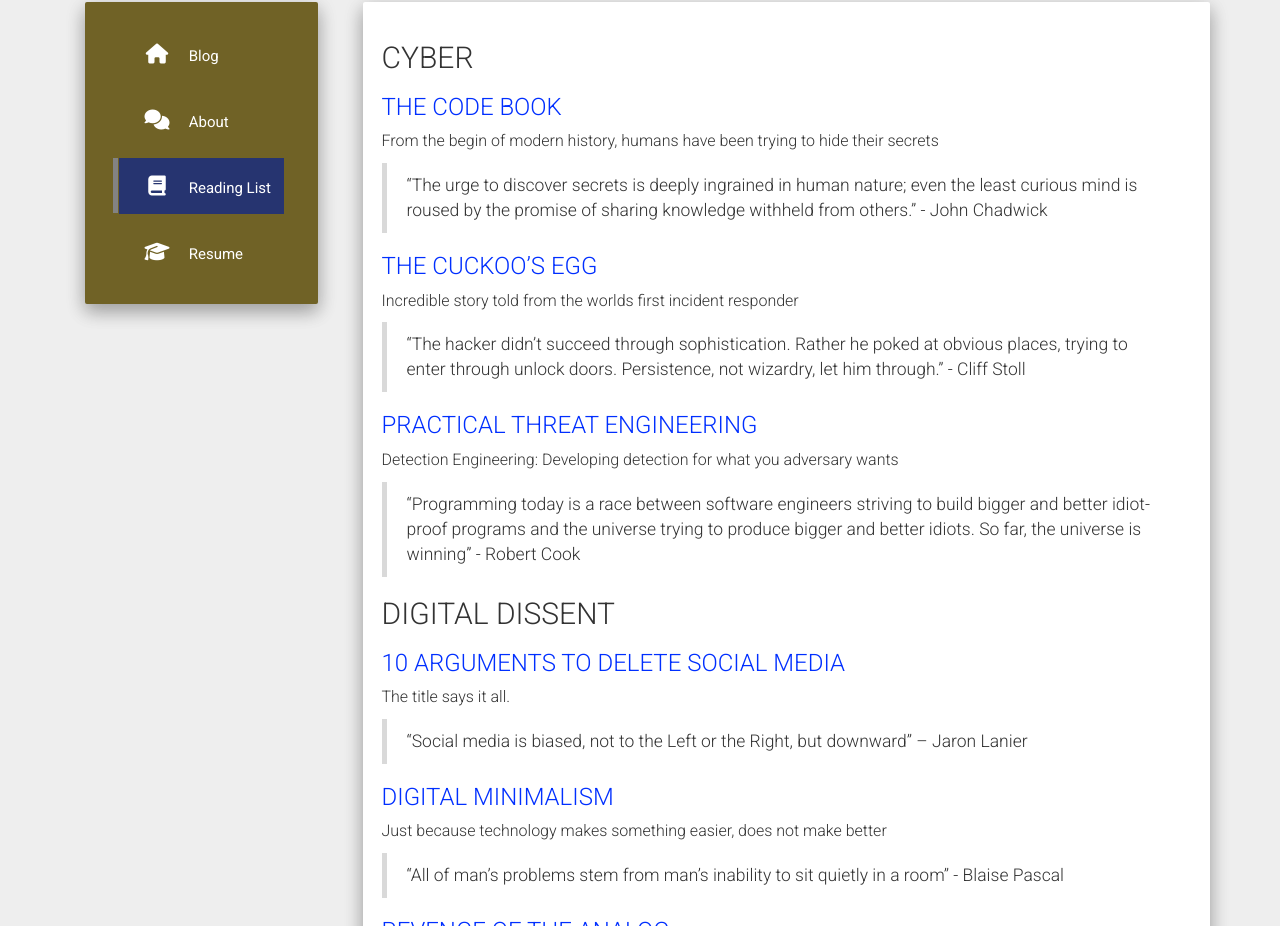
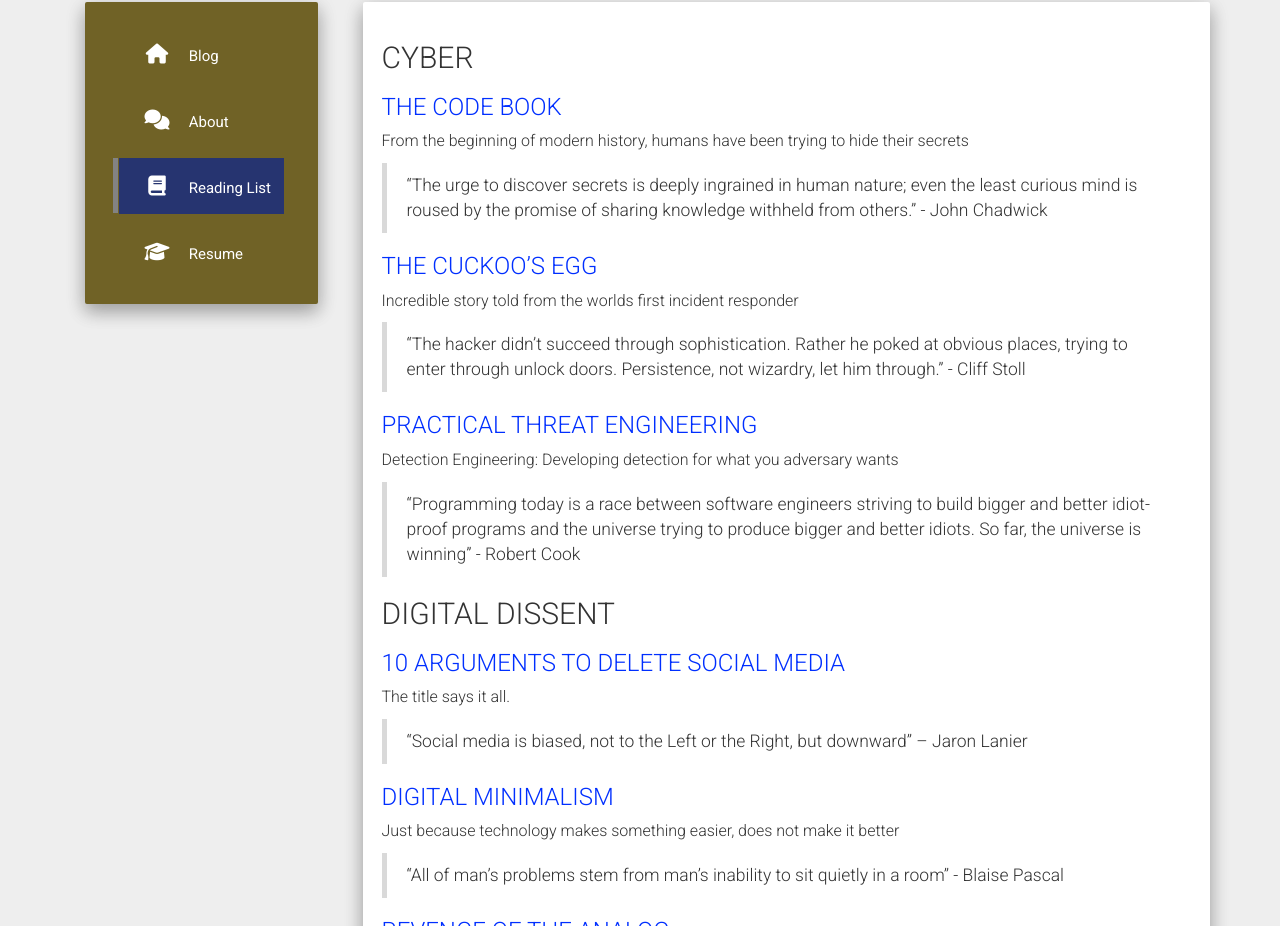
Before and after one commit to azotheblue/blog, a Jekyll site: the page built from readinglist.md, in a window 1280 px wide and 1400 px high. Shown: the part 262-1188 px from the top of the window. Built offline with Jekyll 4.4.1, drawn with Linux system fonts in a browser that asks for light colours; nearby versions of some CDN libraries; some of the changed text lies outside the part shown.

Commit message:
Update readinglist.md

```diff
--- a/readinglist.md
+++ b/readinglist.md
@@ -7,7 +7,7 @@ permalink: /readinglist/
 
 ### [THE CODE BOOK](https://a.co/d/313i2Qd)
 
-From the begin of modern history, humans have been trying to hide their secrets
+From the beginning of modern history, humans have been trying to hide their secrets
 
 > "The urge to discover secrets is deeply ingrained in human nature; even the least curious mind is roused by the promise of sharing knowledge withheld from others." - John Chadwick
 
@@ -33,7 +33,7 @@ The title says it all.
 
 ### [DIGITAL MINIMALISM](https://a.co/d/imI94H0)
 
-Just because technology makes something easier, does not make better
+Just because technology makes something easier, does not make it better
 
 >"All of man's problems stem from man's inability to sit quietly in a room" - Blaise Pascal
 
```
Also changed, not shown: other parts of readinglist.md (+1 -1 lines).
